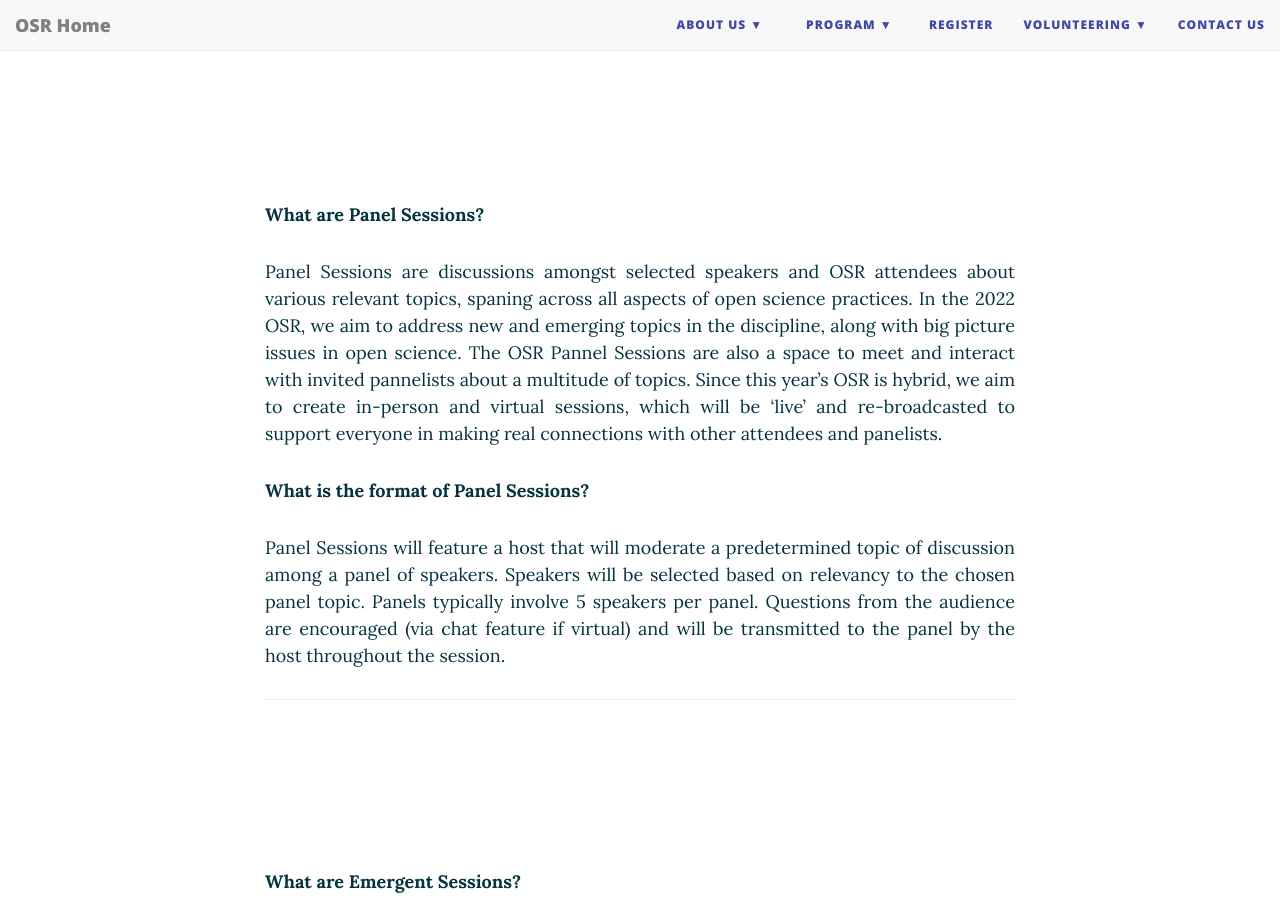
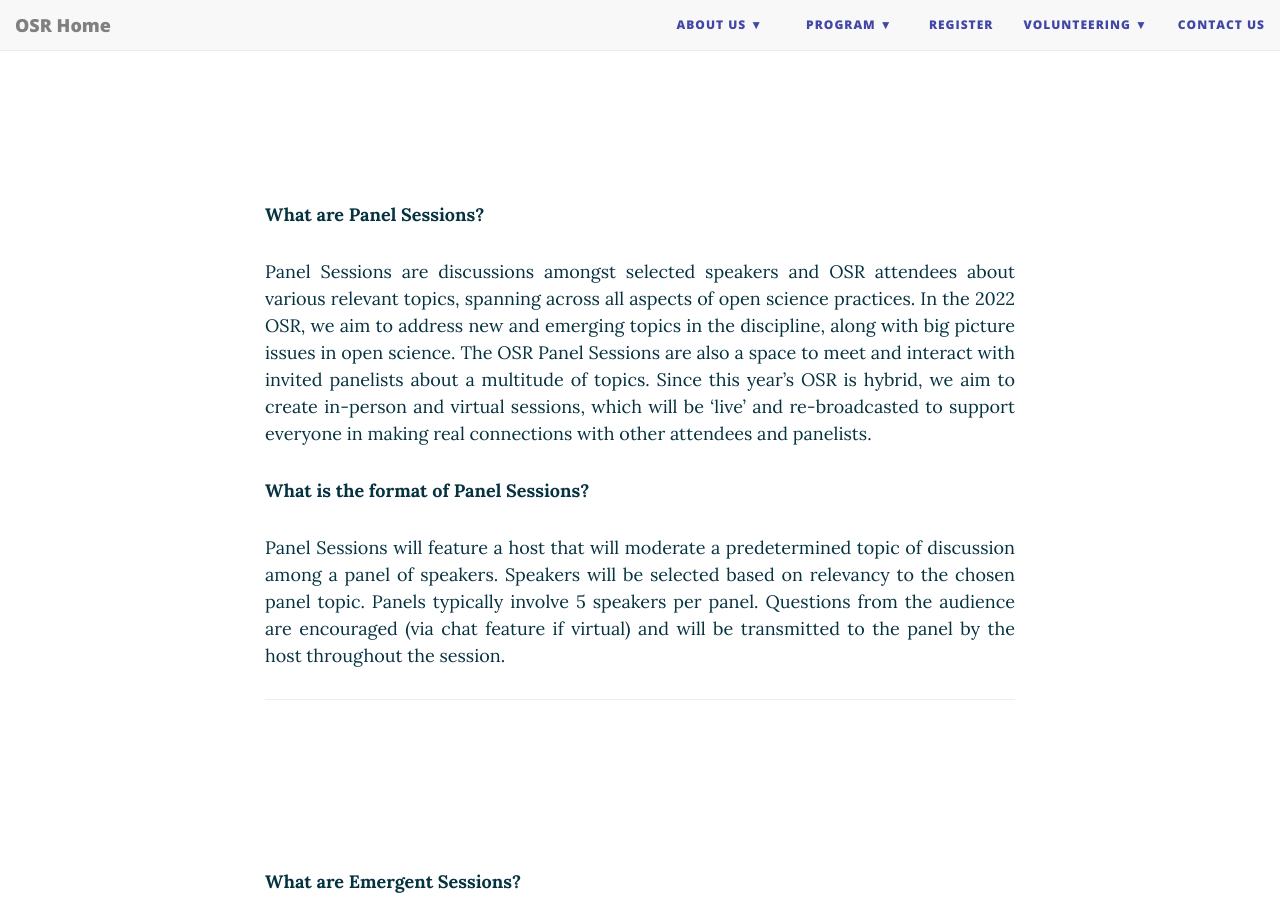
Before and after one commit to ohbm/osr2023, a Jekyll site: the page built from formats.md, in a window 1280 px wide and 900 px high, scrolled down 1206 px. Built offline with Jekyll 4.4.1, drawn with Linux system fonts in a browser that asks for light colours; nearby versions of some CDN libraries.

Commit message:
Update formats.md

```diff
--- a/formats.md
+++ b/formats.md
@@ -41,9 +41,9 @@
 <br/>
 
 <p align="justify">**What are Panel Sessions?**</p>
-<p align="justify"> Panel Sessions are discussions amongst selected speakers and OSR attendees about various relevant topics, spaning across all aspects of open science practices.
-In the 2022 OSR, we aim to address new and emerging topics in the discipline, along with big picture issues in open science. The OSR Pannel Sessions are also a space to meet
-and interact with invited pannelists about a multitude of topics. Since this year's OSR is hybrid, we aim to create in-person and virtual sessions, which will be 'live' and re-broadcasted
+<p align="justify"> Panel Sessions are discussions amongst selected speakers and OSR attendees about various relevant topics, spanning across all aspects of open science practices.
+In the 2022 OSR, we aim to address new and emerging topics in the discipline, along with big picture issues in open science. The OSR Panel Sessions are also a space to meet
+and interact with invited panelists about a multitude of topics. Since this year's OSR is hybrid, we aim to create in-person and virtual sessions, which will be 'live' and re-broadcasted
 to support everyone in making real connections with other attendees and panelists.</p>
 
 <p align="justify">**What is the format of Panel Sessions?**</p>
```
